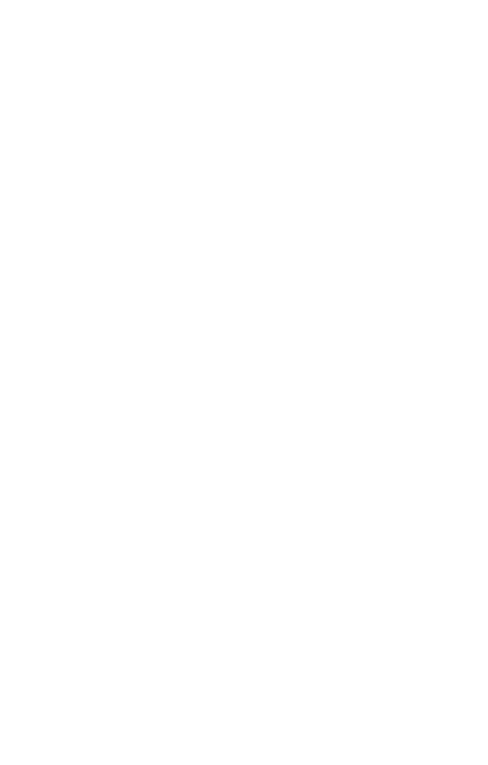
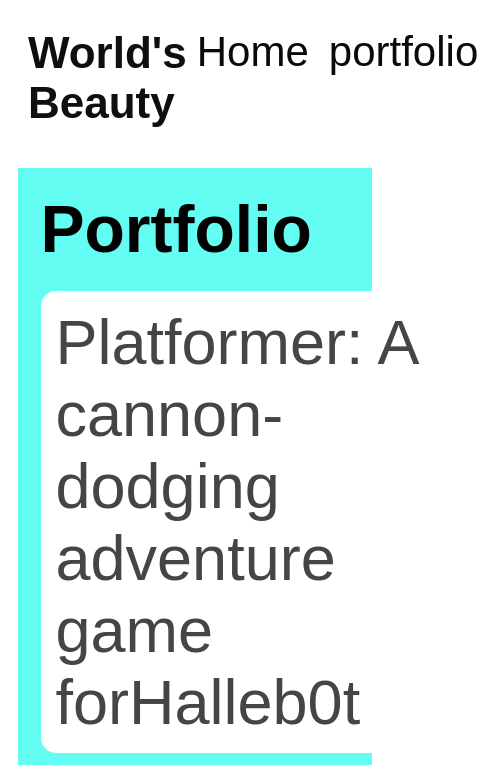
Before and after one commit to diler-6/diler-6.github.io, a plain HTML site: page portfolio.html in a window 390 px wide. Shown: the top 765 px of the page, 488 px wide, since content can reach past the window. Drawn offline with Linux system fonts and the light colour scheme.

Commit message:
add portfolio page to website

```diff
--- a/portfolio.html
+++ b/portfolio.html
@@ -0,0 +1,41 @@
+<!DOCTYPE html>
+<html>
+  <head>
+    <title>World's Beauty</title>
+    <link rel="stylesheet"
+  href="style.css" />
+  </head>
+
+  <body>
+    <!-- All content goes here -->
+    <div id="all-contents">
+   <nav>
+     <h1>World's Beauty</h1>
+     <ul id="nav-ul">
+      <li class="nav-li">
+        <a href="index.html">Home</a>
+     </il>
+     <li class="nav-li">
+      <a href="portfolio.html">portfolio</a>
+     </li>
+   </nav>
+
+   <main>
+    <div class="content">
+    <h1>Portfolio</h1>
+    <ul id="portfolio">
+  <li>
+    <a href="fsd-projects/platformer/">Platformer: A   cannon-dodging adventure game forHalleb0t</a>
+  </li>
+  <li>
+     <a href="fsd-projects/bouncing-box/">Bouncing Box: A fun introduction to web game development</a>
+  </li>
+  <li>
+    <a href="fsd-projects/circularity/">Circularity: A poetic motion experiment with circles</a>
+  </li>
+    </ul>
+  </div>
+   </main>
+    </div>
+  </body>
+</html>
--- a/style.css
+++ b/style.css
@@ -22,7 +22,7 @@ nav {
 h1 {
     display: flex;
     align-items: center;
-    color: white;
+    color: rgb(15, 15, 15);
     flex: 1;
     margin: 0;
 }
@@ -41,12 +41,12 @@ h1 {
 
 a {
     text-decoration: none;
-    color: #101010;
+    color: #0a0a0a;
 }
 
 /* main container area beneath menu */
 main {
-    background: 0 rgba(244, 19, 19, 0.087);
+    background: 0 rgb(100, 253, 243);
     display: flex;
     margin-top: 20px;
 }
@@ -67,7 +67,7 @@ main {
 
 /* interests section styles */
 #interests {
-    border: 4px silver ridge;
+    border: 4px rgb(13, 13, 13) ridge;
     padding: 8px;
     margin-top: 20px;
 }
@@ -75,3 +75,77 @@ main {
 h2, h3 {
     margin: 0px;
 }
+/* Portfolio styles */
+.content h1 {
+  color: black;
+}
+
+#portfolio {
+  list-style-type: none;
+  padding-left: 0;
+}
+
+#portfolio li {
+  background: #fff;
+  padding: 10px;
+  border-radius: 10px;
+  margin-bottom: 10px;
+}
+
+#portfolio li:hover {
+  background: #eee;
+}
+
+#portfolio a {
+  text-decoration: none;
+  color: #454545;
+}
+/* responsive web design */
+@media screen and (min-width: 120px) and (max-width: 1080px) {
+  main {
+    height: 100ch;
+    zoom: 1.5;
+    display: grid;
+  }
+
+  h1 {
+    font-size: 44px;
+  }
+
+  h2 {
+    font-size: 42px;
+  }
+
+  h3 {
+    font-size: 36px;
+  }
+
+  #all-contents {
+    height: 100ch;
+    margin: none;
+  }
+
+  a {
+    font-size: 42px;
+  }
+
+  .sidebar {
+    margin-right: 0px;
+    justify-content: center;
+    align-items: center;
+  }
+
+  .sidebar-img {
+    width: 100%;
+  }
+
+  p,
+  li {
+    font-size: 24px;
+  }
+
+  .content {
+    align-content: center;
+    justify-content: center;
+  }
+}
```
Also changed, not shown: index.html (+4 -4 lines), portafolio.html (added).
